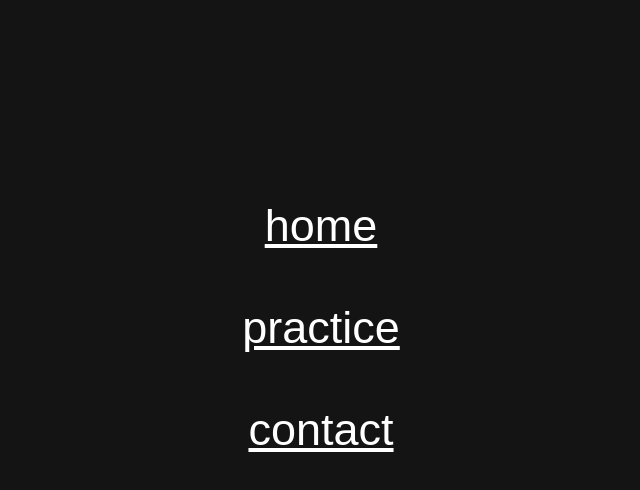
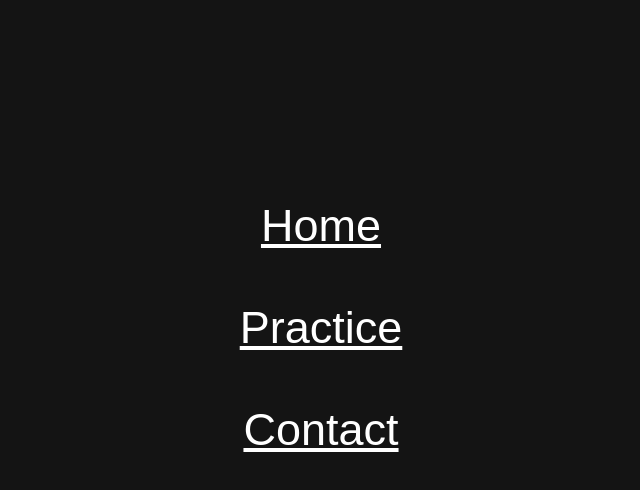
Before and after one commit to watawata14341/React-Pages, a React (Create React App) app: page / in a window 1280 px wide. Both pictures are taken after a click on the button 44 px from the left and 44 px from the top of the page. Shown: the top 490 px of the page, without its empty margins (319-959 px from the left). Built offline with nearby package versions, Linux system fonts and the light colour scheme.

Commit message:
update  humberger

```diff
--- a/src/components/humberger.js
+++ b/src/components/humberger.js
@@ -1,4 +1,5 @@
 import React from 'react';
+import { Link } from 'react-router-dom';
 
 class Humberger extends React.Component {
     constructor() {
@@ -23,11 +24,11 @@ class Humberger extends React.Component {
             drawer = (
                 <div class="drawer-out">
                     <div class="links">
-                        <a href="index.html" class="link">home</a>
+                        <Link to='/' class="link">Home</Link>
                         <br />
-                        <a href="practice.html" class="link">practice</a>
+                        <Link to='/practice' class="link">Practice</Link>
                         <br />
-                        <a href="contact.html" class="link">contact</a>
+                        <Link to='/contact' class="link">Contact</Link>
                         <br />
                     </div>
                 </div>
```
